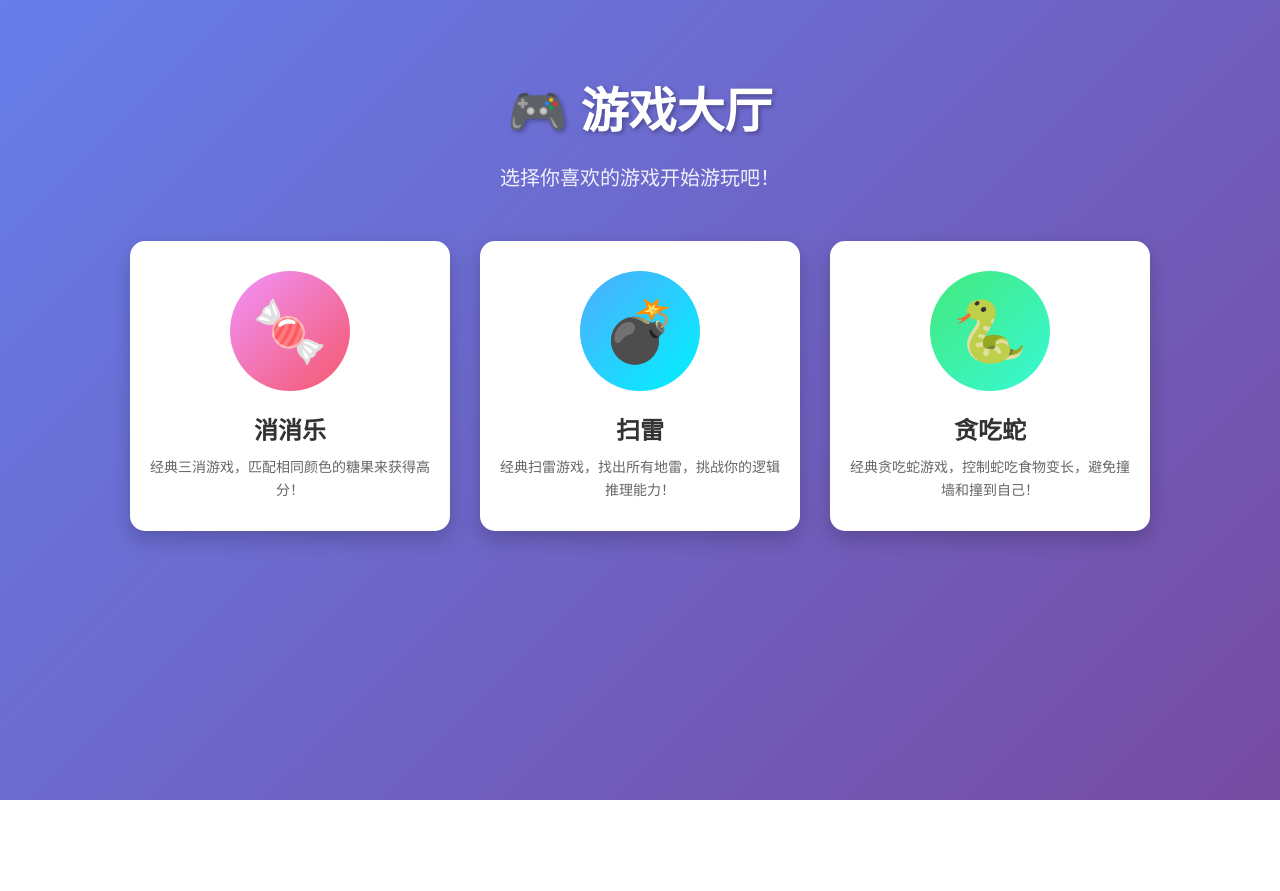
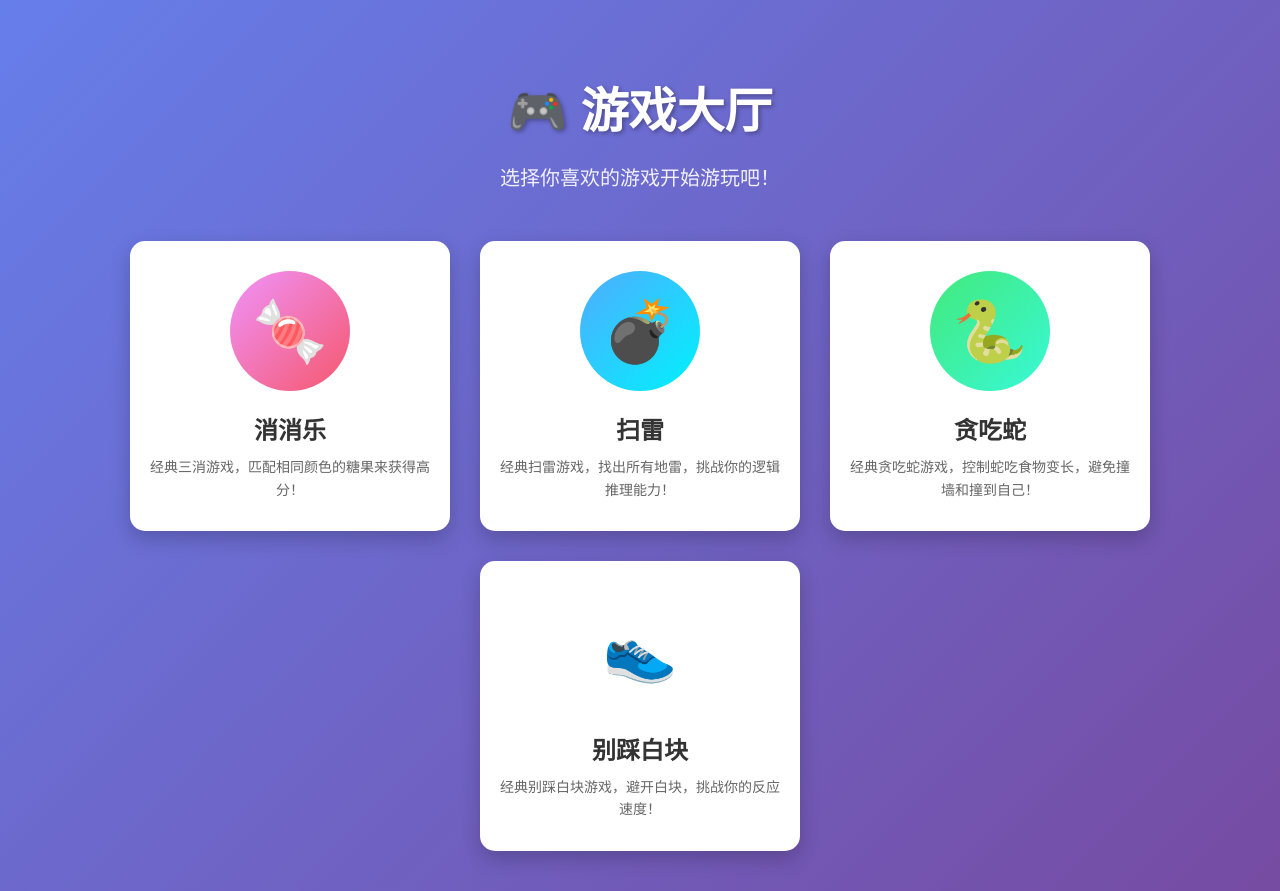
Before and after one commit to wang342623/CandyCrush, a plain HTML site: page index.html in a window 1280 px wide. Before the commit the page ends 800 px from the top, so only its background shows below. Drawn offline with Linux system fonts and the light colour scheme.

Commit message:
Add new game card for '别踩白块': include game icon and description to enhance game selection interface.

```diff
--- a/index.html
+++ b/index.html
@@ -120,6 +120,12 @@
                 <h2>贪吃蛇</h2>
                 <p>经典贪吃蛇游戏，控制蛇吃食物变长，避免撞墙和撞到自己！</p>
             </a>
+            <!-- 别踩白块 -->
+            <a href="whiteblock/index.html" class="game-card">
+                <div class="game-icon">👟</div>
+                <h2>别踩白块</h2>
+                <p>经典别踩白块游戏，避开白块，挑战你的反应速度！</p>
+            </a>
         </div>
     </div>
 </body>
```
